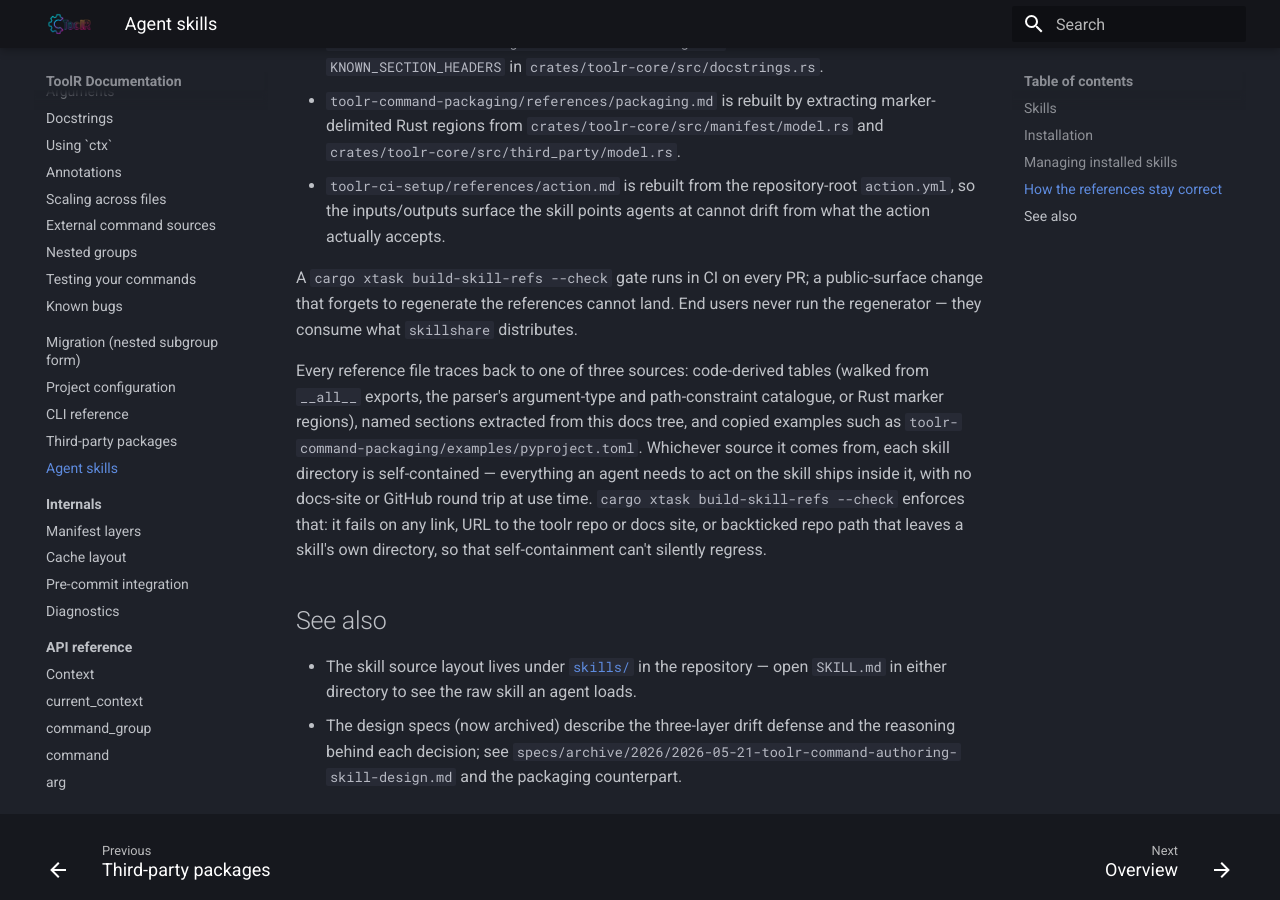
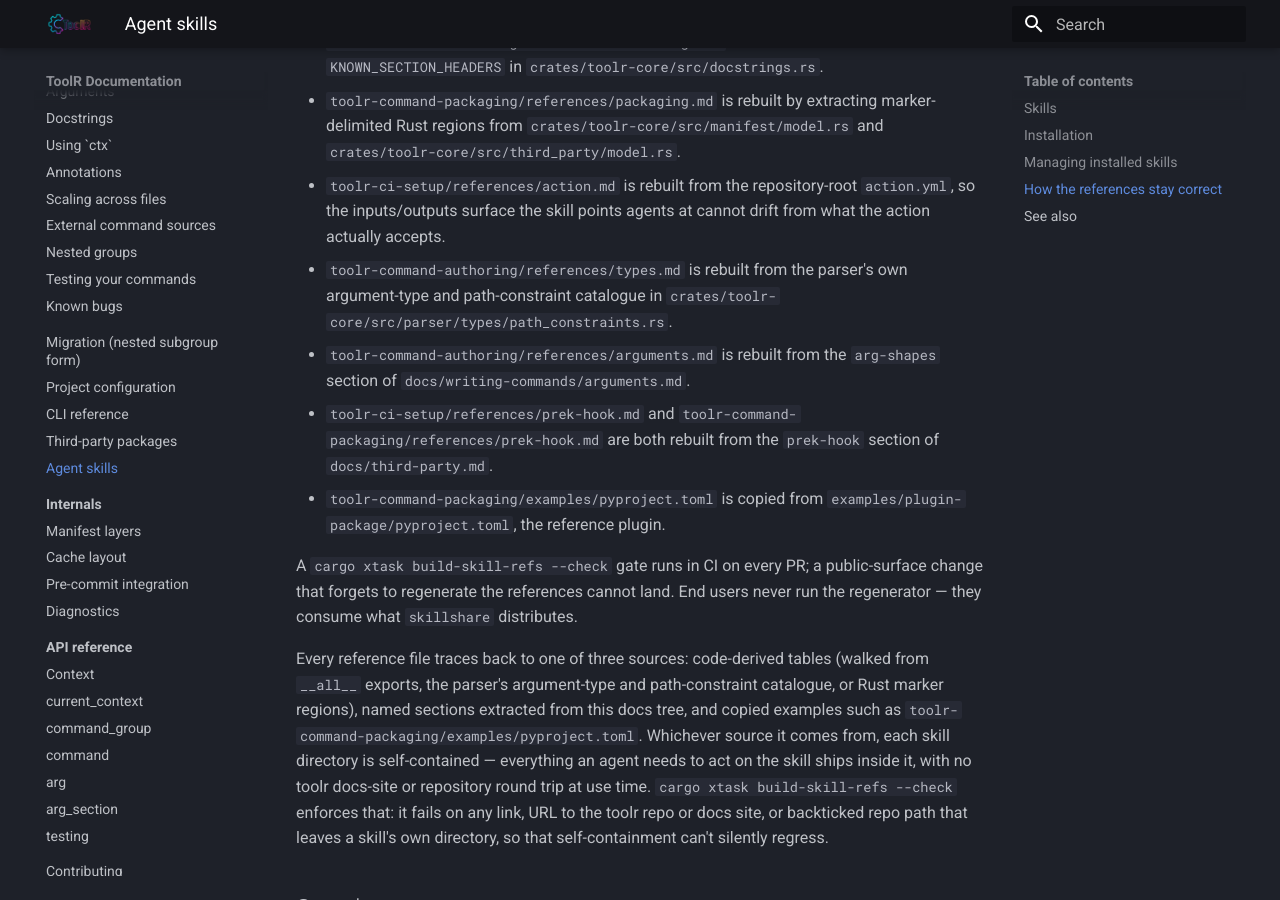
Before and after one commit to s0undt3ch/ToolR, an MkDocs documentation site: the page built from docs/skills.md, in a window 1280 px wide and 900 px high, scrolled down 1635 px. Built offline with MkDocs 1.6.1 and Material for MkDocs 9.7.7, drawn with Linux system fonts in a browser that asks for light colours.

Commit message:
docs: sharpen self-contained-skills wording and list generated skill refs
Say 'toolr docs site or repository' instead of 'the docs site or
GitHub' — skills still legitimately link third-party GitHub pages
(termimad). List the newer types.md/arguments.md/prek-hook.md
references and the packaging example alongside the four originals,
each with its generating source.

```diff
--- a/docs/skills.md
+++ b/docs/skills.md
@@ -74,6 +74,17 @@
   repository-root `action.yml`, so the inputs/outputs surface the
   skill points agents at cannot drift from what the action
   actually accepts.
+- `toolr-command-authoring/references/types.md` is rebuilt from
+  the parser's own argument-type and path-constraint catalogue in
+  `crates/toolr-core/src/parser/types/path_constraints.rs`.
+- `toolr-command-authoring/references/arguments.md` is rebuilt
+  from the `arg-shapes` section of
+  `docs/writing-commands/arguments.md`.
+- `toolr-ci-setup/references/prek-hook.md` and
+  `toolr-command-packaging/references/prek-hook.md` are both
+  rebuilt from the `prek-hook` section of `docs/third-party.md`.
+- `toolr-command-packaging/examples/pyproject.toml` is copied from
+  `examples/plugin-package/pyproject.toml`, the reference plugin.
 
 A `cargo xtask build-skill-refs --check` gate runs in CI on every
 PR; a public-surface change that forgets to regenerate the
@@ -86,8 +97,8 @@
 extracted from this docs tree, and copied examples such as
 `toolr-command-packaging/examples/pyproject.toml`. Whichever source it
 comes from, each skill directory is self-contained — everything an
-agent needs to act on the skill ships inside it, with no docs-site or
-GitHub round trip at use time. `cargo xtask build-skill-refs --check`
+agent needs to act on the skill ships inside it, with no toolr docs-site
+or repository round trip at use time. `cargo xtask build-skill-refs --check`
 enforces that: it fails on any link, URL to the toolr repo or docs
 site, or backticked repo path that leaves a skill's own directory, so
 that self-containment can't silently regress.
```
Also changed, not shown: UNRELEASED.md (+2 -2 lines).
